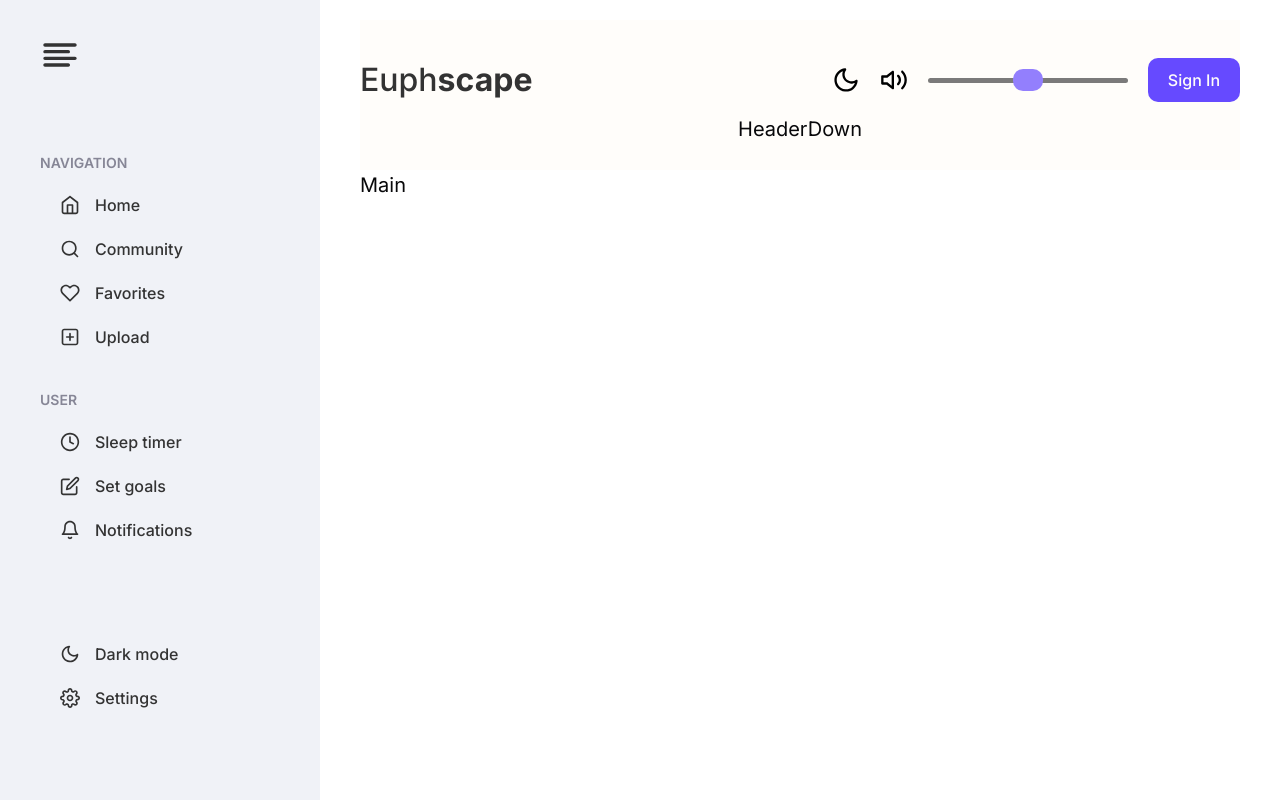
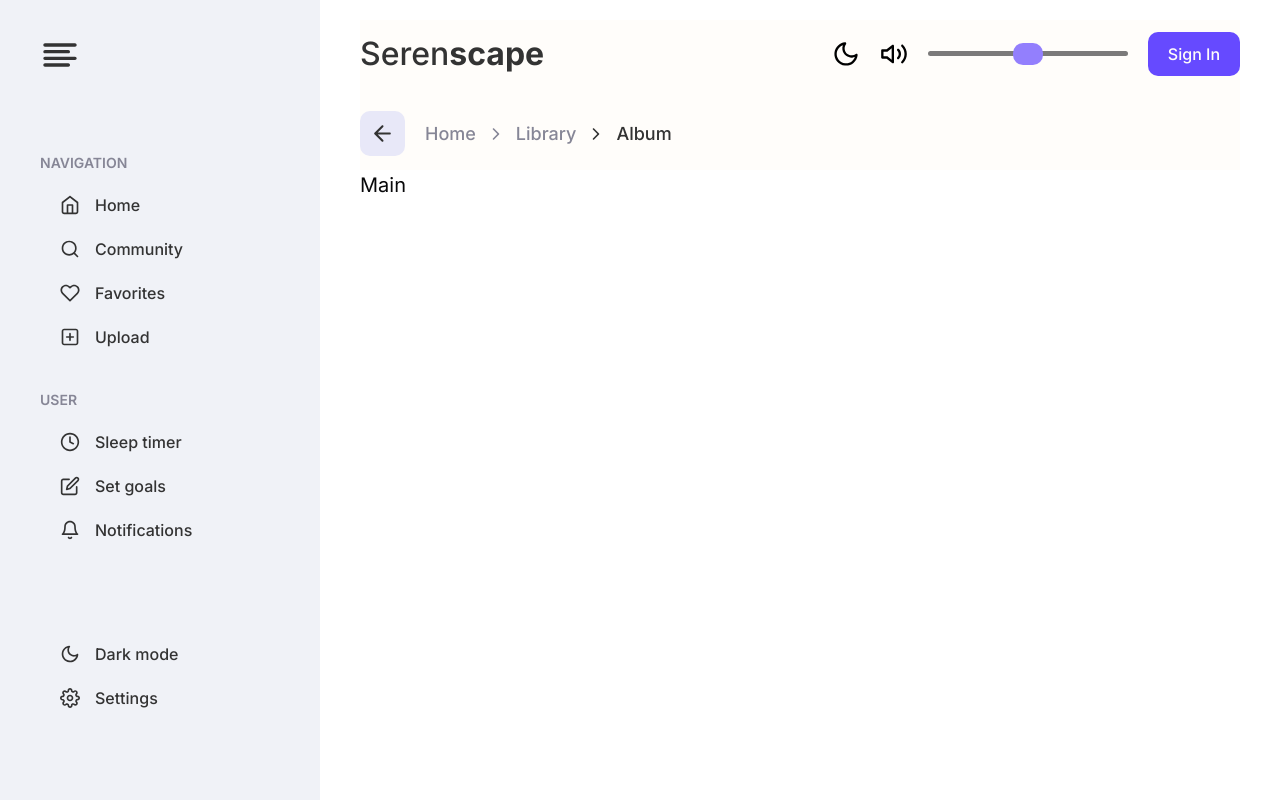
Before and after one commit to Sls0n/Serenscape, a React (Vite) app: page / in a window 1280 px wide. Built offline with nearby package versions, Linux system fonts and the light colour scheme.

Commit message:
complete header

```diff
--- a/UI/index.html
+++ b/UI/index.html
@@ -160,6 +160,7 @@
               </div>
             </div>
           </div>
+
           <div class="header__down">
             <div class="header__down-breadcrumb">
               <div class="header__down-icon">
--- a/src/components/Section/Header/HeaderDown/HeaderDown.jsx
+++ b/src/components/Section/Header/HeaderDown/HeaderDown.jsx
@@ -1,9 +1,35 @@
-import React from 'react'
+import React from 'react';
+
+import svg from '../../../../assets/svg/sprite.svg';
+import classes from './HeaderDown.module.scss';
 
 const HeaderDown = () => {
   return (
-    <div>HeaderDown</div>
-  )
-}
+    <div className={classes['header__down']}>
+      <div className={classes['header__down-breadcrumb']}>
+        <div className={classes['header__down-icon']}>
+          <div className={classes.arrow}>
+            <svg className={classes['header__down-arrow']}>
+              <use xlinkHref={`${svg}#icon-arrow-left`}></use>
+            </svg>
+          </div>
+        </div>
+        <span className={classes['header__down-item']}>Home</span>
+        <div className={classes['chevron-right']}>
+          <svg className={classes['header__down-chevron']}>
+            <use xlinkHref={`${svg}#icon-chevron-right`}></use>
+          </svg>
+        </div>
+        <span className={classes['header__down-item']}>Library</span>
+        <div className={classes['chevron-right']}>
+          <svg className={classes['header__down-chevron'] + ' ' + classes['last-chevron']}>
+            <use xlinkHref={`${svg}#icon-chevron-right`}></use>
+          </svg>
+        </div>
+        <span className={classes['header__down-item']}>Album</span>
+      </div>
+    </div>
+  );
+};
 
-export default HeaderDown
+export default HeaderDown;
--- /dev/null
+++ b/src/components/Section/Header/HeaderDown/HeaderDown.module.scss
@@ -0,0 +1,64 @@
+.header__down {
+  display: flex;
+  gap: 1rem;
+  align-items: center;
+
+  flex: 1;
+  width: 100%;
+  font-size: 2rem;
+  font-weight: 500;
+  margin-top: 1rem;
+
+  &-arrow {
+    width: 2.5rem;
+    height: 2.5rem;
+    fill: var(--color-dark-2);
+  }
+
+  &-breadcrumb {
+    display: flex;
+    align-items: center;
+    gap: 1rem;
+    color: var(--color-dark-4);
+  }
+
+  &-item {
+    font-size: 1.8rem;
+    color: var(--color-dark-4);
+
+    &:last-of-type {
+      font-size: 1.8rem;
+      color: var(--color-dark-2);
+    }
+  }
+
+  &-chevron {
+    width: 2rem;
+    height: 2rem;
+    fill: var(--color-dark-4);
+  }
+}
+
+.chevron-right {
+  display: flex;
+  align-items: center;
+  justify-content: center;
+}
+
+.last-chevron {
+  width: 2rem;
+  height: 2rem;
+  fill: var(--color-dark-2);
+}
+
+.arrow {
+  display: flex;
+  align-items: center;
+  justify-content: center;
+
+  border-radius: 1rem;
+  background-color: var(--color-light-3);
+  padding: 1rem;
+  cursor: pointer;
+  margin-right: 1rem;
+}
--- a/src/components/Section/Header/HeaderUp/HeaderUpFirst.jsx
+++ b/src/components/Section/Header/HeaderUp/HeaderUpFirst.jsx
@@ -6,7 +6,7 @@ const HeaderUpFirst = () => {
   return (
     <div className={classes['header__up-first']}>
       <div className={classes['header__up-logo']}>
-        Euph<span className={classes.scape}>scape</span>
+        Seren<span className={classes.scape}>scape</span>
       </div>
     </div>
   );
```
Also changed, not shown: UI/style.css (+21 -0 lines).
